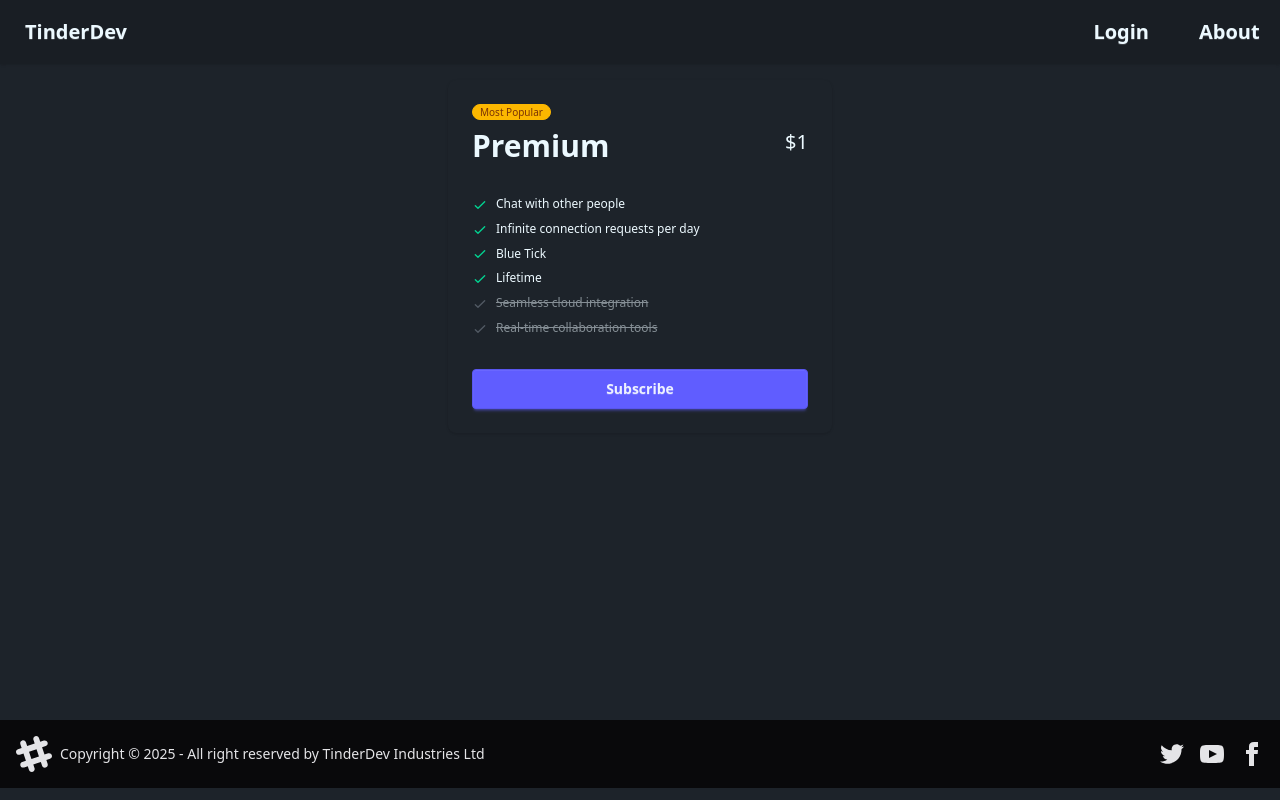
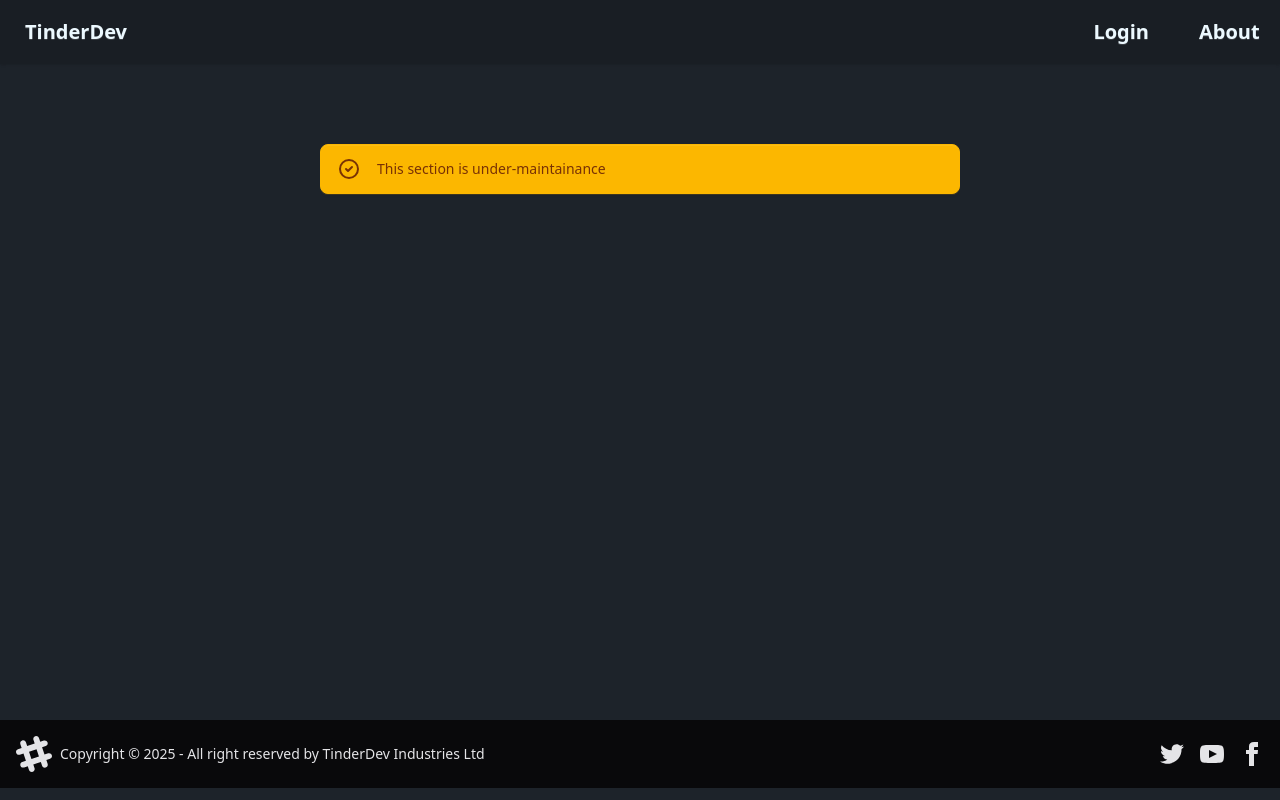
Before and after one commit to PradumnO9/TinderDev-UI, a React (Vite) app: page /premium in a window 1280 px wide. Built offline with nearby package versions, Linux system fonts and the light colour scheme; no server answers.

Commit message:
premium (under maintainance)

```diff
--- a/src/components/Premium.jsx
+++ b/src/components/Premium.jsx
@@ -4,6 +4,7 @@ import { BASE_URL } from "../utils/constants";
 
 const Premium = () => {
   const [isUserPremium, setIsUserPremium] = useState(false);
+  const underMaintainance = true;
 
   useEffect(() => {
     verifyPremiumUser();
@@ -47,6 +48,30 @@ const Premium = () => {
     const rzp = new window.Razorpay(options);
     rzp.open();
   };
+
+  if (underMaintainance) {
+    return (
+      <div
+        role="alert"
+        className="alert alert-warning w-[90%] md:w-1/2 m-auto my-20"
+      >
+        <svg
+          xmlns="http://www.w3.org/2000/svg"
+          className="h-6 w-6 shrink-0 stroke-current"
+          fill="none"
+          viewBox="0 0 24 24"
+        >
+          <path
+            strokeLinecap="round"
+            strokeLinejoin="round"
+            strokeWidth="2"
+            d="M9 12l2 2 4-4m6 2a9 9 0 11-18 0 9 9 0 0118 0z"
+          />
+        </svg>
+        <span>This section is under-maintainance</span>
+      </div>
+    );
+  }
 
   return isUserPremium ? (
     <div
```
